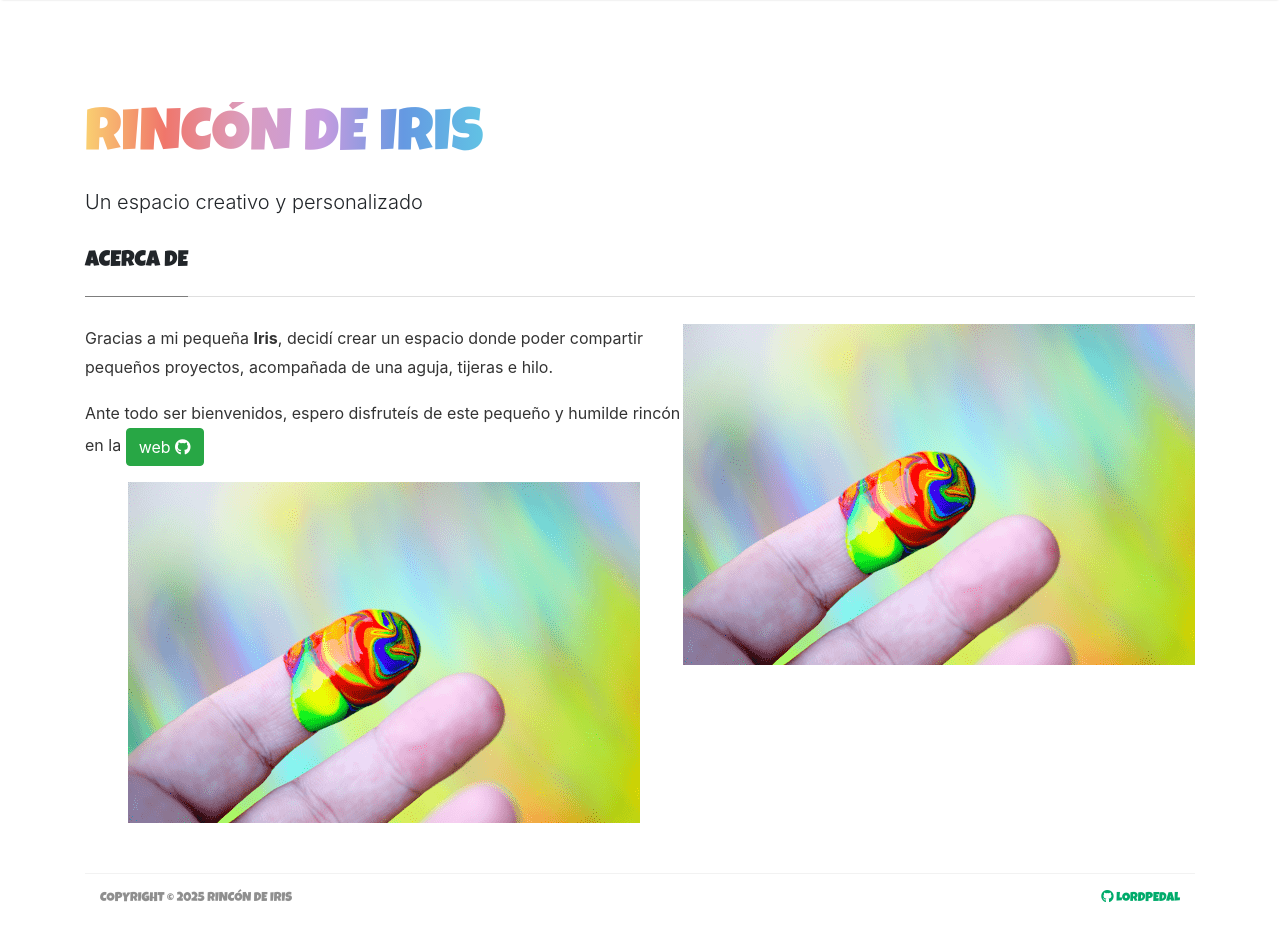
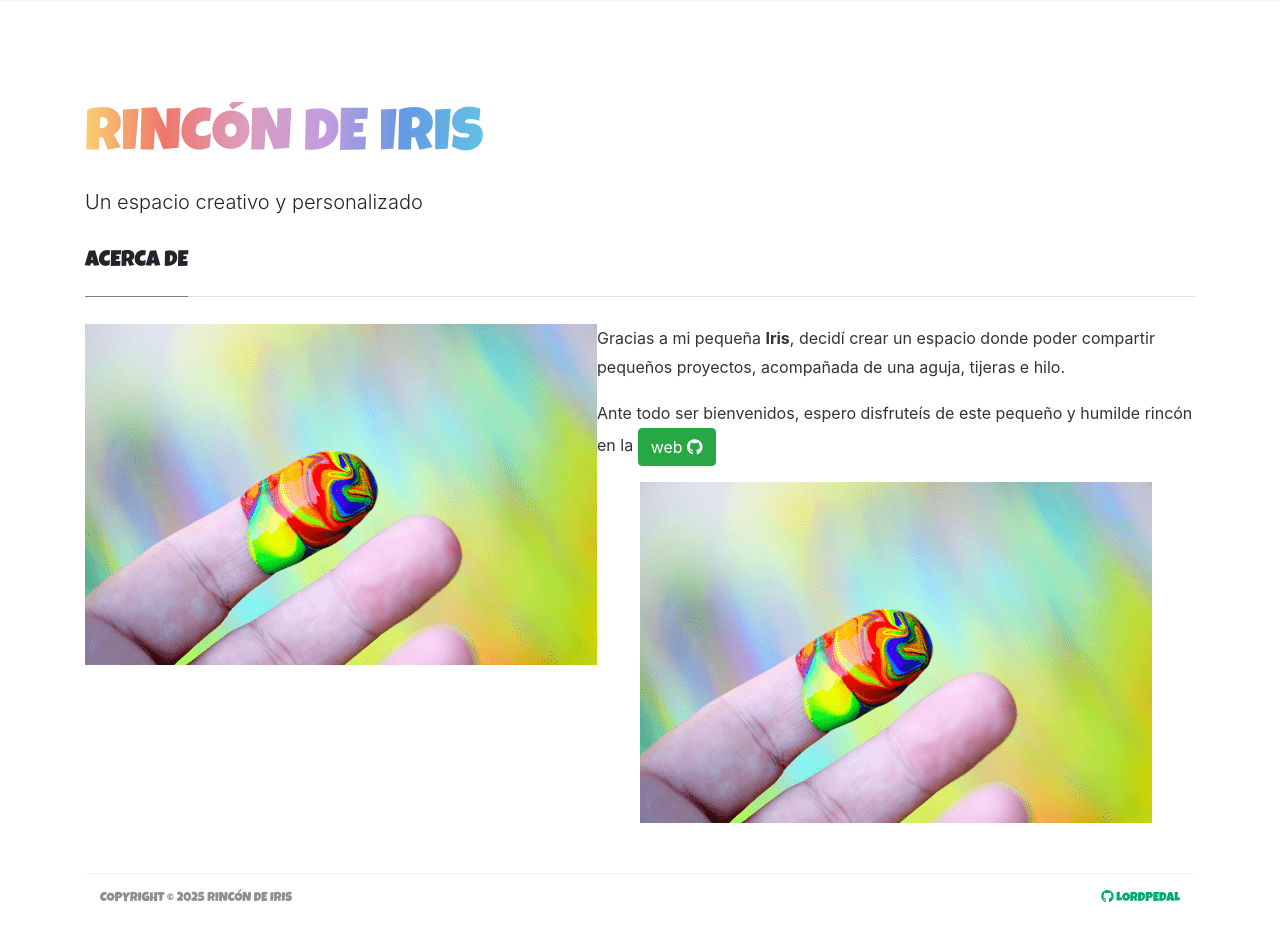
Before and after one commit to Lordpedal/rincondeiris, a Jekyll site: the page built from _pages/about.md, in a window 1280 px wide and 982 px high. Shown: the top 941 px of the window. Built offline with Jekyll 4.4.1, drawn with Linux system fonts in a browser that asks for light colours; nearby versions of some CDN libraries.

Commit message:
Actualización dom 30 mar 2025 09:42:00 CEST

```diff
--- a/_pages/about.md
+++ b/_pages/about.md
@@ -5,10 +5,10 @@ permalink: /about
 comments: false
 ---
 
-![Avatar](/assets/images/avatar.png){:style="float:right"}
+![Avatar](/assets/images/avatar.png){:style="float:left; margin-right 1em"}
 
 Gracias a mi pequeña **Iris**, decidí crear un espacio donde poder compartir pequeños proyectos, acompañada de una aguja, tijeras e hilo.
 
-Ante todo ser bienvenidos, espero disfruteís de este pequeño y humilde rincón en la <a target="_blank" href="https://github.com/Lordpedal/rincondeiris" class="btn btn-success">web <i class="fab fa-github"></i></a>
+Ante todo ser bienvenidos, espero disfruteís de este pequeño y humilde rincón en la <a target="_blank" href="https://github.com/Lordpedal" class="btn btn-success">web <i class="fab fa-github"></i></a>
 
 ![Avatar](/assets/images/avatar.png){:style="display:block; margin-left:auto; margin-right:auto"}
```
